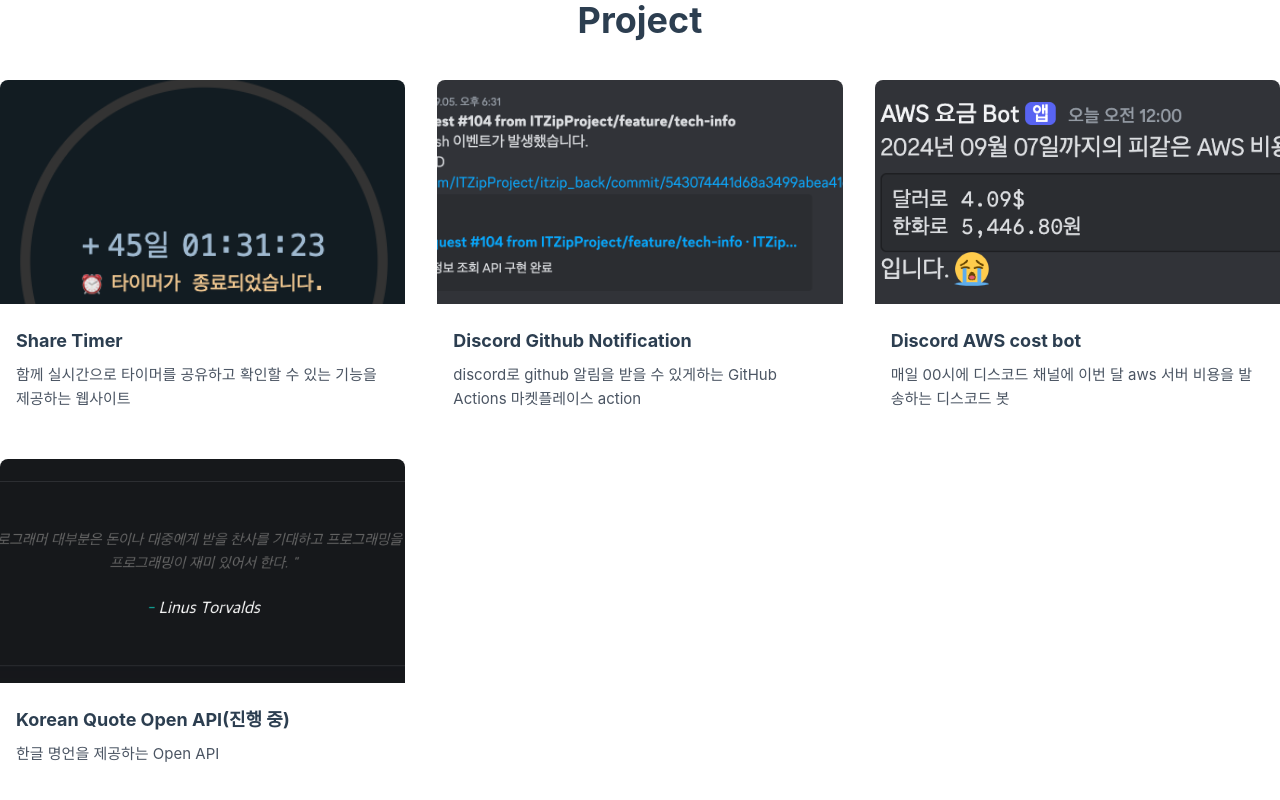
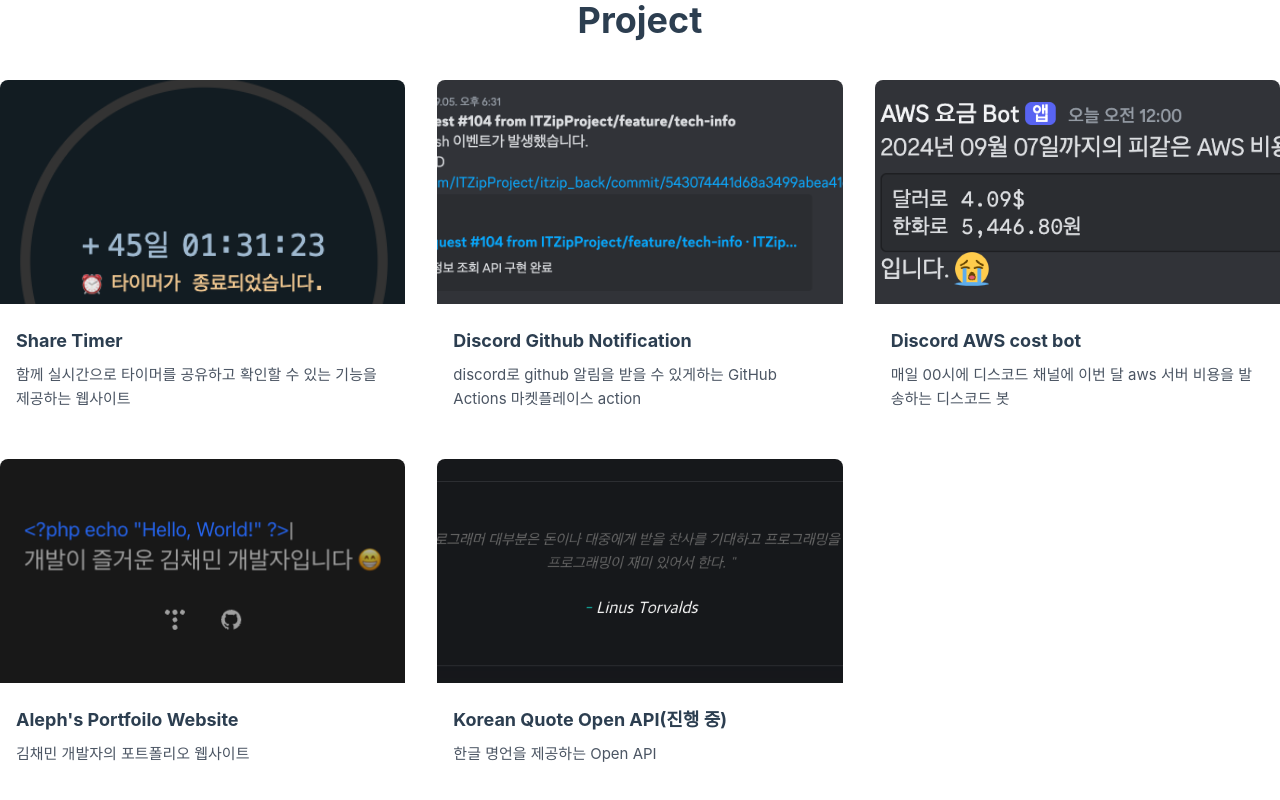
Before and after one commit to Aleph-Kim/portfolio, a Vue app: page / in a window 1280 px wide. Shown: the part 3657-4457 px from the top of the page. Built offline with nearby package versions, Linux system fonts and the light colour scheme.

Commit message:
수정 - projects 데이터 포트폴리오 사이트 추가

```diff
--- a/public/data/projects.js
+++ b/public/data/projects.js
@@ -24,9 +24,17 @@
     },
     {
         "id": 4,
+        "title": "Aleph's Portfoilo Website",
+        "image": "/image/meta-preview.png",
+        "description": "김채민 개발자의 포트폴리오 웹사이트",
+        "link": "https://aleph-kim.netlify.app/",
+        "github": "https://github.com/Aleph-Kim/portfolio"
+    },
+    {
+        "id": 5,
         "title": "Korean Quote Open API(진행 중)",
         "image": "/image/project/korean-quote.png",
         "description": "한글 명언을 제공하는 Open API",
         "github": "https://github.com/Aleph-Kim/korean-quote"
-    }
+    },
 ]
```
